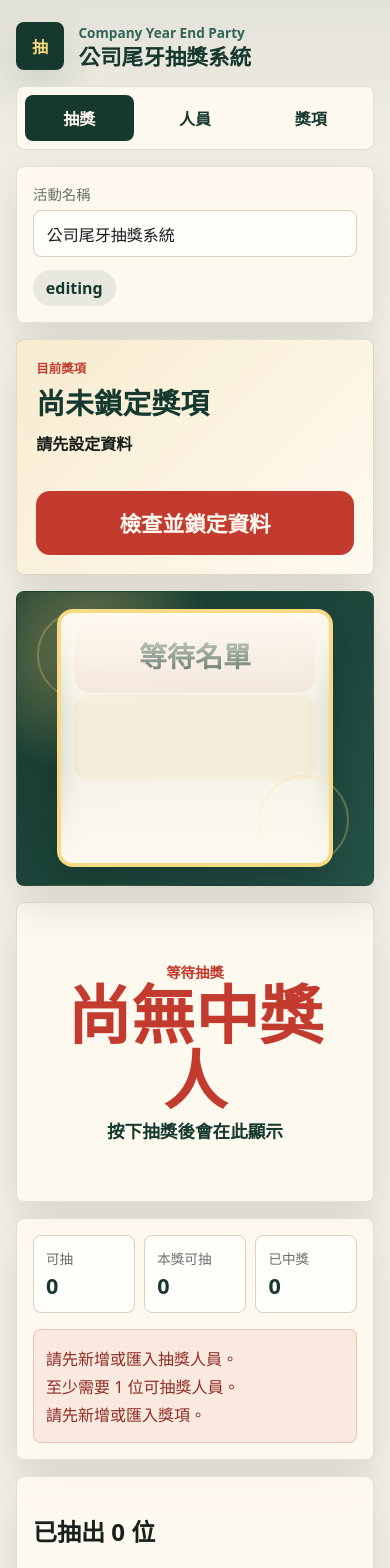
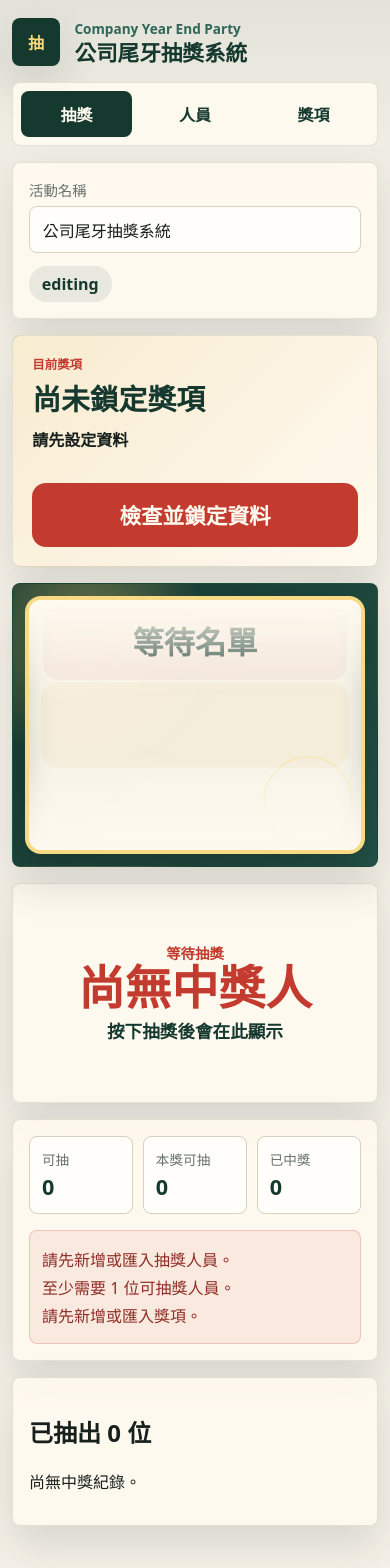
Before and after one commit to owen810929/year-end-lottery, a React (Vite) app: page / in a window 390 px wide. Shown: the top 1568 px of the page. Built offline with nearby package versions, Linux system fonts and the light colour scheme.

Commit message:
Add mobile overflow safeguards

```diff
--- a/src/styles/main.css
+++ b/src/styles/main.css
@@ -14,13 +14,22 @@
   --reel-visible-rows: 3;
 }
 
+html,
+body,
+#root {
+  width: 100%;
+  max-width: 100%;
+  overflow-x: hidden;
+}
+
 * {
   box-sizing: border-box;
+  min-width: 0;
 }
 
 body {
   margin: 0;
-  min-width: 320px;
+  min-width: 0;
   min-height: 100vh;
   background: linear-gradient(180deg, rgba(22, 57, 47, .08), transparent 220px), #f5f1e8;
 }
@@ -89,6 +98,20 @@ label span {
   width: min(1180px, 100%);
   margin: 0 auto;
   padding: 1rem;
+}
+
+.app-shell,
+.lottery-layout,
+.settings-layout,
+.panel,
+.prize-panel,
+.machine,
+.winner,
+.action-panel,
+.list-panel,
+.table-wrap {
+  min-width: 0;
+  max-width: 100%;
 }
 
 .app-header {
@@ -270,6 +293,7 @@ label span {
   flex-wrap: wrap;
   gap: .55rem;
   align-items: center;
+  max-width: 100%;
   margin-top: .25rem;
 }
 
@@ -277,6 +301,7 @@ label span {
   display: inline-flex;
   align-items: baseline;
   gap: .35rem;
+  max-width: 100%;
   min-height: 34px;
   padding: .35rem .7rem;
   border: 1px solid rgba(22, 57, 47, .16);
@@ -304,6 +329,7 @@ label span {
   display: flex;
   flex-wrap: wrap;
   gap: .45rem;
+  max-width: 100%;
   margin-top: .05rem;
 }
 
@@ -311,6 +337,7 @@ label span {
   display: inline-flex;
   align-items: center;
   width: fit-content;
+  max-width: 100%;
   min-height: 30px;
   padding: .25rem .65rem;
   border: 1px solid rgba(22, 57, 47, .18);
@@ -413,6 +440,7 @@ label span {
 .slot-window {
   position: relative;
   width: min(560px, 86%);
+  max-width: 100%;
   height: calc(var(--reel-item-height) * var(--reel-visible-rows));
   overflow: hidden;
   border: 4px solid rgba(248, 217, 121, .9);
@@ -514,7 +542,9 @@ label span {
   grid-column: 1 / -1;
   place-items: center;
   align-content: center;
+  max-width: 100%;
   min-height: 300px;
+  overflow: hidden;
   padding: 1.4rem;
   text-align: center;
 }
@@ -527,17 +557,21 @@ label span {
 }
 
 .winner strong {
+  display: block;
+  max-width: 100%;
   color: var(--red);
   font-size: clamp(4rem, 8vw, 7.2rem);
-  line-height: 1.02;
+  line-height: 1.05;
   overflow-wrap: anywhere;
 }
 
 .winner span {
+  max-width: 100%;
   margin-top: .35rem;
   color: var(--green);
   font-size: 1.1rem;
   font-weight: 800;
+  overflow-wrap: anywhere;
 }
 
 .winner.is-revealing {
@@ -546,6 +580,7 @@ label span {
 
 .batch-winner-grid {
   width: 100%;
+  max-width: 100%;
   display: grid;
   grid-template-columns: repeat(auto-fit, minmax(220px, 1fr));
   gap: 1rem;
@@ -632,6 +667,7 @@ label span {
   display: flex;
   flex-wrap: wrap;
   gap: .65rem;
+  max-width: 100%;
   margin-top: 1rem;
 }
 
@@ -675,7 +711,9 @@ td button {
 
 .table-wrap {
   width: 100%;
+  max-width: 100%;
   overflow-x: auto;
+  -webkit-overflow-scrolling: touch;
   border: 1px solid var(--line);
   border-radius: 8px;
 }
@@ -685,6 +723,11 @@ table {
   min-width: 920px;
   border-collapse: collapse;
   background: #fffefa;
+}
+
+.table-wrap table {
+  width: max-content;
+  min-width: 920px;
 }
 
 th,
@@ -779,8 +822,114 @@ tr:last-child td {
   }
 }
 
-@media (max-width: 719px) {
+@media (max-width: 720px) {
+  .app-shell {
+    width: 100%;
+    padding: .75rem;
+  }
+
+  .lottery-layout,
+  .settings-layout,
+  .prize-panel {
+    grid-template-columns: 1fr !important;
+  }
+
+  .title-panel,
+  .prize-panel,
+  .machine,
+  .winner,
+  .action-panel,
+  .list-panel {
+    grid-column: 1 / -1;
+    width: 100%;
+    max-width: 100%;
+  }
+
+  .prize-panel {
+    display: grid;
+    gap: 1rem;
+  }
+
+  .prize-info,
+  .prize-actions {
+    width: 100%;
+    max-width: 100%;
+  }
+
+  .draw-host-chip {
+    align-items: center;
+    white-space: normal;
+  }
+
+  .draw-host-chip b {
+    overflow: visible;
+    text-overflow: initial;
+    white-space: normal;
+    overflow-wrap: anywhere;
+  }
+
+  .prize-stat,
+  .rule-badge {
+    flex-wrap: wrap;
+    white-space: normal;
+    overflow-wrap: anywhere;
+  }
+
+  .prize-stat b {
+    overflow-wrap: anywhere;
+  }
+
+  .batch-control input,
+  .prize-action-buttons .primary {
+    width: 100%;
+    max-width: 100%;
+  }
+
+  .machine {
+    padding: .75rem;
+  }
+
+  .slot-window {
+    width: 100%;
+    max-width: 100%;
+  }
+
+  .reel-item {
+    font-size: clamp(1.45rem, 8vw, 2.4rem);
+  }
+
+  .winner {
+    min-height: 220px;
+    padding: 1rem;
+  }
+
+  .winner strong {
+    font-size: clamp(2.6rem, 12vw, 4.2rem);
+  }
+
+  .batch-winner-grid {
+    grid-template-columns: 1fr;
+  }
+
+  .batch-winner-grid strong {
+    font-size: clamp(1.8rem, 8vw, 3rem);
+  }
+
+  .list-panel {
+    overflow: hidden;
+  }
+
+  .table-wrap {
+    overflow-x: auto;
+  }
+
+  .table-wrap table {
+    min-width: 640px;
+  }
+
   .danger-zone {
+    width: calc(100% - 1.5rem);
+    margin: 2rem auto 1rem;
     flex-direction: column;
     align-items: stretch;
   }
@@ -790,7 +939,7 @@ tr:last-child td {
   }
 }
 
-@media (min-width: 720px) {
+@media (min-width: 721px) {
   .app-shell {
     padding: 1.4rem;
   }
```
